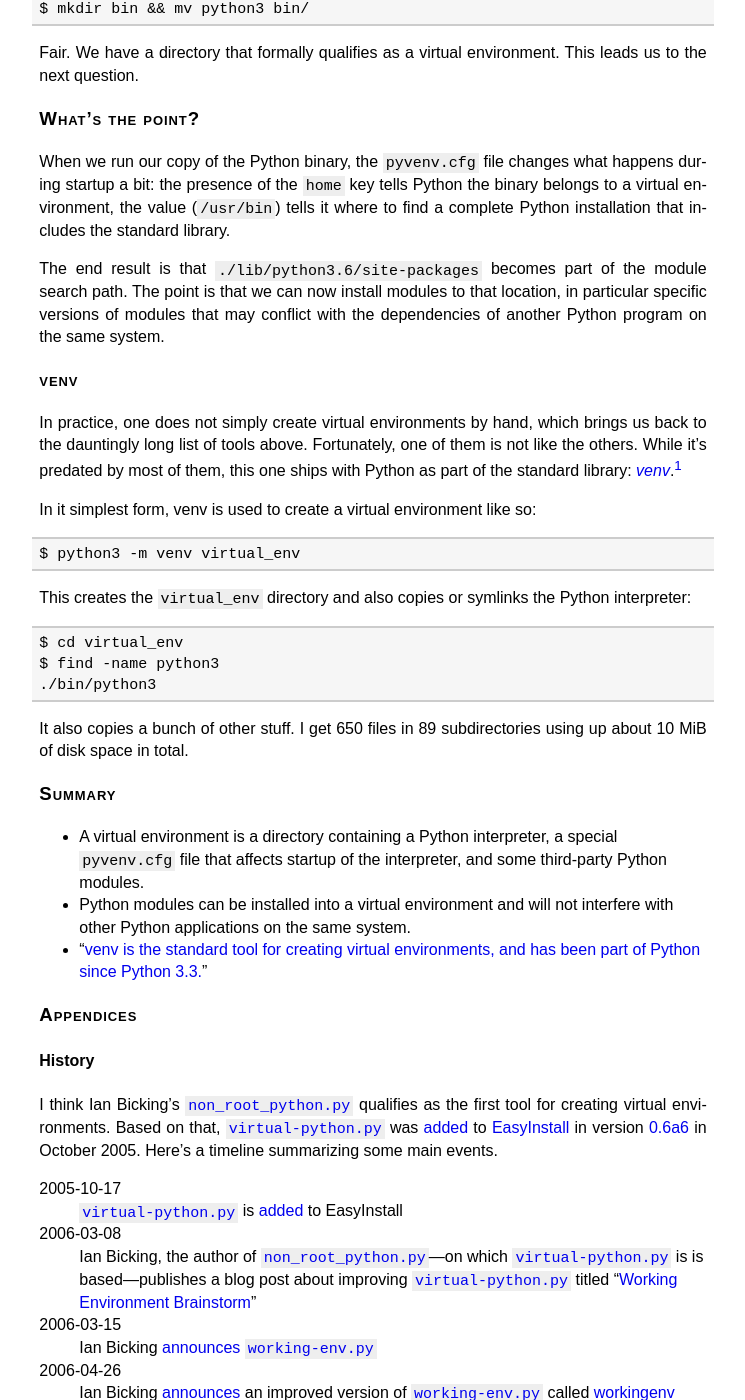
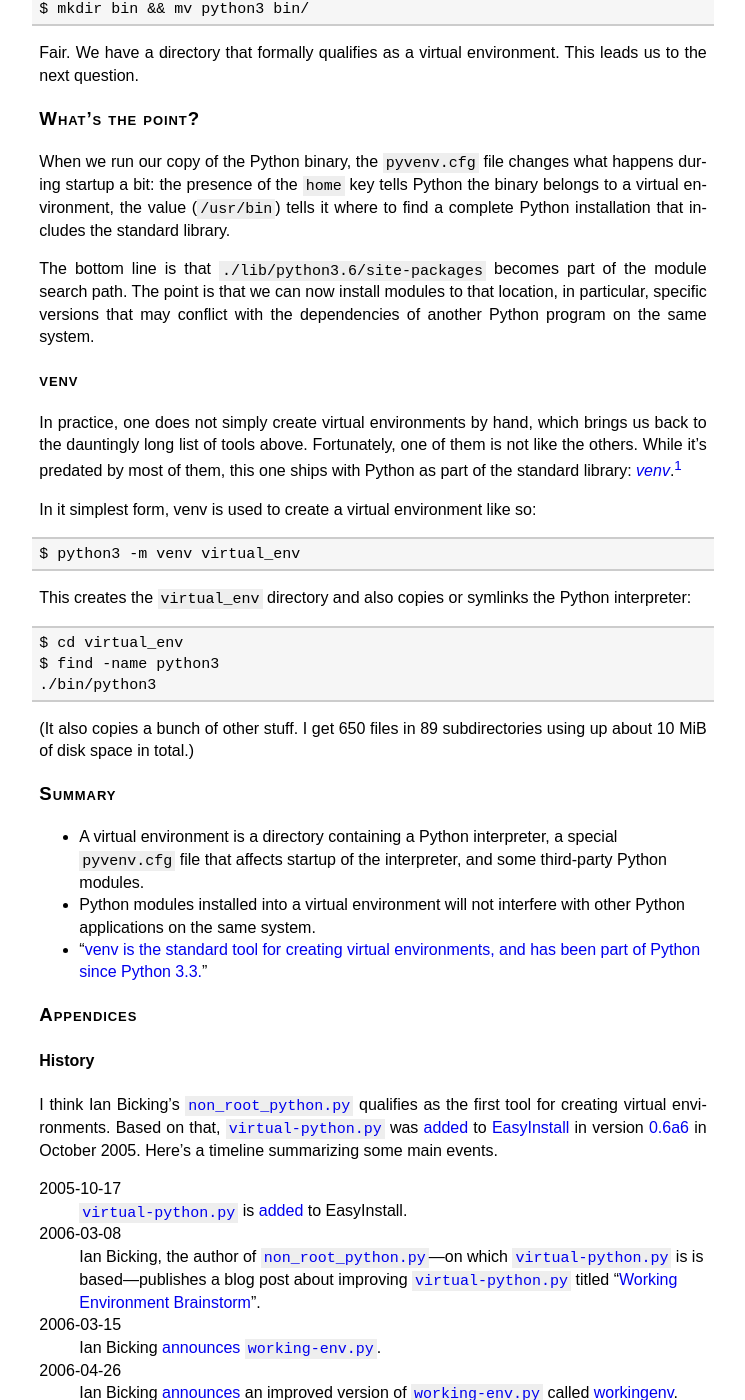
Before and after one commit to meribold/meribold.org, a Jekyll site: the page built from virtual-environments-9487.md, in a window 1280 px wide and 1400 px high, scrolled down 1979 px. Shown: the whole window, without its empty margins (267-1012 px from the left). Built offline with Jekyll 4.4.1, drawn with Linux system fonts in a browser that asks for light colours; some of the changed text lies outside the part shown.

Commit message:
Continue drafting post about virtual environments

```diff
--- a/virtual-environments-9487.md
+++ b/virtual-environments-9487.md
@@ -121,18 +118,19 @@ the Python binary into a `bin` subdirectory.
 Fair.  We have a directory that formally qualifies as a virtual environment.  This leads
 us to the next question.
 
-## What's the point? <!-- WIP -->
+## What's the point?
 
 When we run our copy of the Python binary, the `pyvenv.cfg` file changes what happens
 during startup a bit: the presence of the `home` key tells Python <!--that--> the binary
 belongs to a virtual environment, the <!--key's--> value (`/usr/bin`) tells it where to
 find a complete Python installation that includes the standard library.
 
-The end result is that `./lib/python3.6/site-packages` becomes part of the module search
-path.  The point is that we can now install modules to that location, in particular
-specific versions of modules that may conflict with the dependencies of another Python
-program on the same system.
+The bottom line is that `./lib/python3.6/site-packages` becomes part of the module search
+path.  The point is that we can now install modules to that location, in particular,
+specific versions that may conflict with the dependencies of another Python program on the
+same system.
 
+<!-- TODO: talk about isolation. -->
 <!-- TODO: how can we install something into the virtual environment? -->
 
 {::comment}
@@ -190,23 +188,21 @@ interpreter:
     $ find -name python3
     ./bin/python3
 
-It also copies a bunch of other stuff.  I get 650 files in 89 subdirectories using up
-about 10 MiB of disk space in total.
+(It also copies a bunch of other stuff.  I get 650 files in 89 subdirectories using up
+about 10 MiB of disk space in total.)
 
 <!--
     $ find | wc -l
     740
 -->
 
-<!-- ## What problem does that solve? -->
-
 ## Summary
 
 *   A virtual environment is a directory containing a Python interpreter, a special
     `pyvenv.cfg` file that affects startup of the interpreter, and some third-party Python
     modules.
-*   Python modules can be installed into a virtual environment and will not interfere with
-    other Python applications on the same system.
+*   Python modules installed into a virtual environment will not interfere with other
+    Python applications on the same system.
 *   "[venv is the standard tool for creating virtual environments, and has been part of
 Python since Python 3.3.](https://docs.python.org/3/installing/)"
 
@@ -223,19 +219,19 @@ virtual environments.  Based on that, [`virtual-python.py`][] was
 main events.
 
 2005-10-17
-:   [`virtual-python.py`][] is [added][setuptools-commit-3df2aab] to EasyInstall
+:   [`virtual-python.py`][] is [added][setuptools-commit-3df2aab] to EasyInstall.
 
 2006-03-08
 :   Ian Bicking, the author of [`non_root_python.py`][]---on which [`virtual-python.py`][]
     is is based---publishes a blog post about improving [`virtual-python.py`][] titled
-    "[Working Environment Brainstorm][working-env-brainstorm]"
+    "[Working Environment Brainstorm][working-env-brainstorm]".
 
 2006-03-15
-:   Ian Bicking [announces][working-env-post] [`working-env.py`][]
+:   Ian Bicking [announces][working-env-post] [`working-env.py`][].
 
 2006-04-26
 :   Ian Bicking [announces][workingenv-revisited-post] an improved version of
-    [`working-env.py`][] called [workingenv][]
+    [`working-env.py`][] called [workingenv][].
 {::comment}
 TODO: did anything important happen here?
 {:/}
@@ -248,24 +244,24 @@ TODO: did anything important happen here?
 Virtualenv!][virtualenv-post]"
 
 2009-10-24
-:   [`virtual-python.py`] is [removed][setuptools-commit-43d3473] from EasyInstall
+:   [`virtual-python.py`] is [removed][setuptools-commit-43d3473] from EasyInstall.
 {::comment}
 TODO: did anything important happen here?
 {:/}
 
 2011-06-13
-:   [PEP 405][] is created
+:   [PEP 405][] is created.
 
 2012-05-25
-:   [PEP 405][] is accepted for inclusion in Python 3.3
+:   [PEP 405][] is accepted for inclusion in Python 3.3.
 
 2012-09-29
-:   [Python 3.3][] is released; [venv][library/venv] and [pyvenv][] become part of the
-    standard library
+:   [Python 3.3][] is released.  [venv][library/venv] and [pyvenv][] become part of the
+    standard library.
 
 2014-03-16
-:   [Python 3.4][] is released; "[[venv] defaults to installing pip into all created
-    virtual environments.][installing]"
+:   [Python 3.4][] is released.  "[[venv] defaults to installing pip into all created
+    virtual environments.][installing]".
 
 2015-09-13
 :   [Python 3.5][] is released.  "[The use of venv is now recommended for creating virtual
@@ -273,7 +269,7 @@ environments.][installing]"
 
 2016-12-23
 :   [Python 3.6][] is released; "[pyvenv was the recommended tool for creating virtual
-environments for Python 3.3 and 3.4, and is deprecated in Python 3.6][installing]"
+environments for Python 3.3 and 3.4, and is deprecated in Python 3.6.][installing]"
 
 [easy-install-release-notes]: http://peak.telecommunity.com/DevCenter/EasyInstall#release-notes-change-history
 [setuptools-commit-3df2aab]: https://github.com/pypa/setuptools/commit/3df2aabcc056e6d001355d4cec780437387ac4fa
```
Also changed, not shown: other parts of virtual-environments-9487.md (+3 -7 lines).
